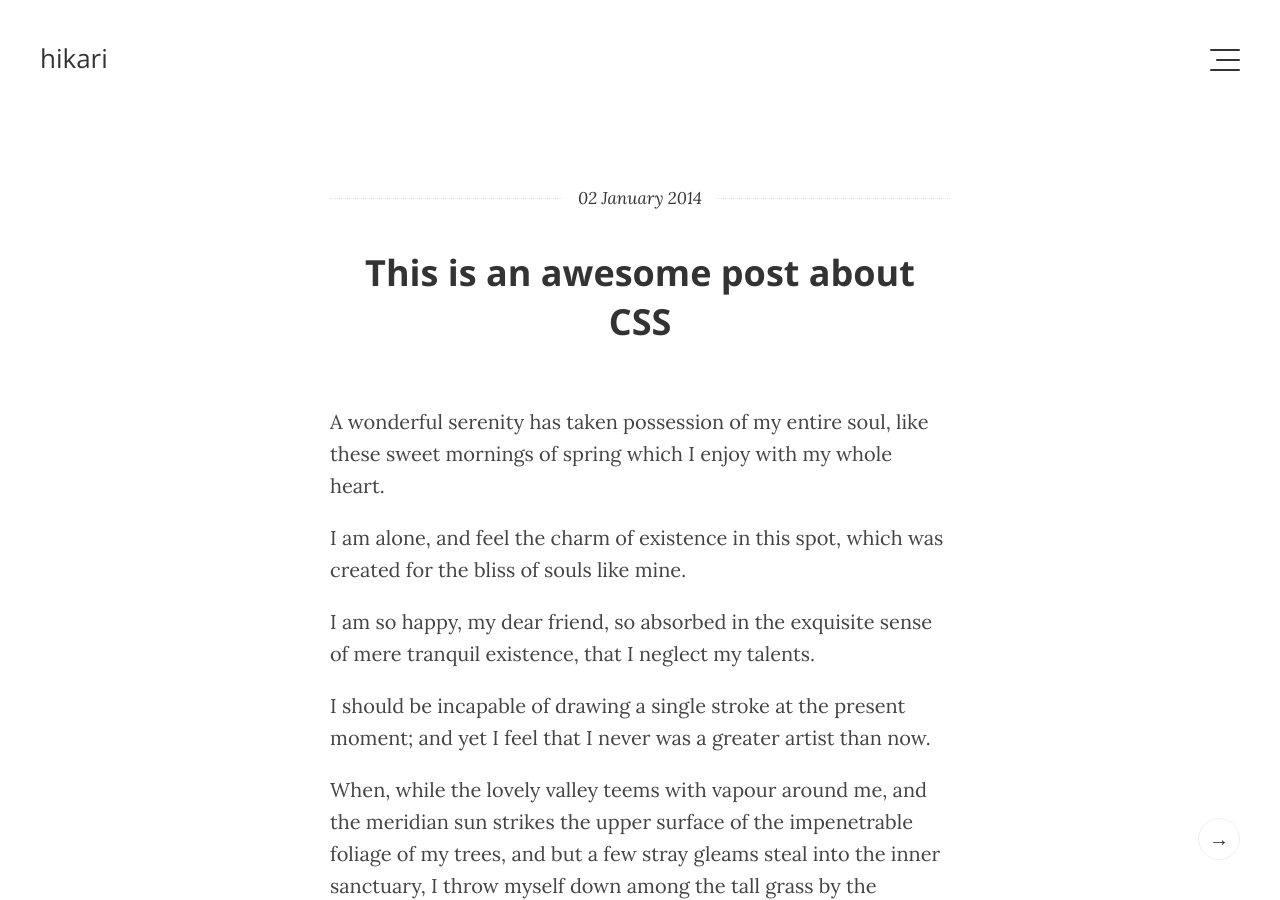
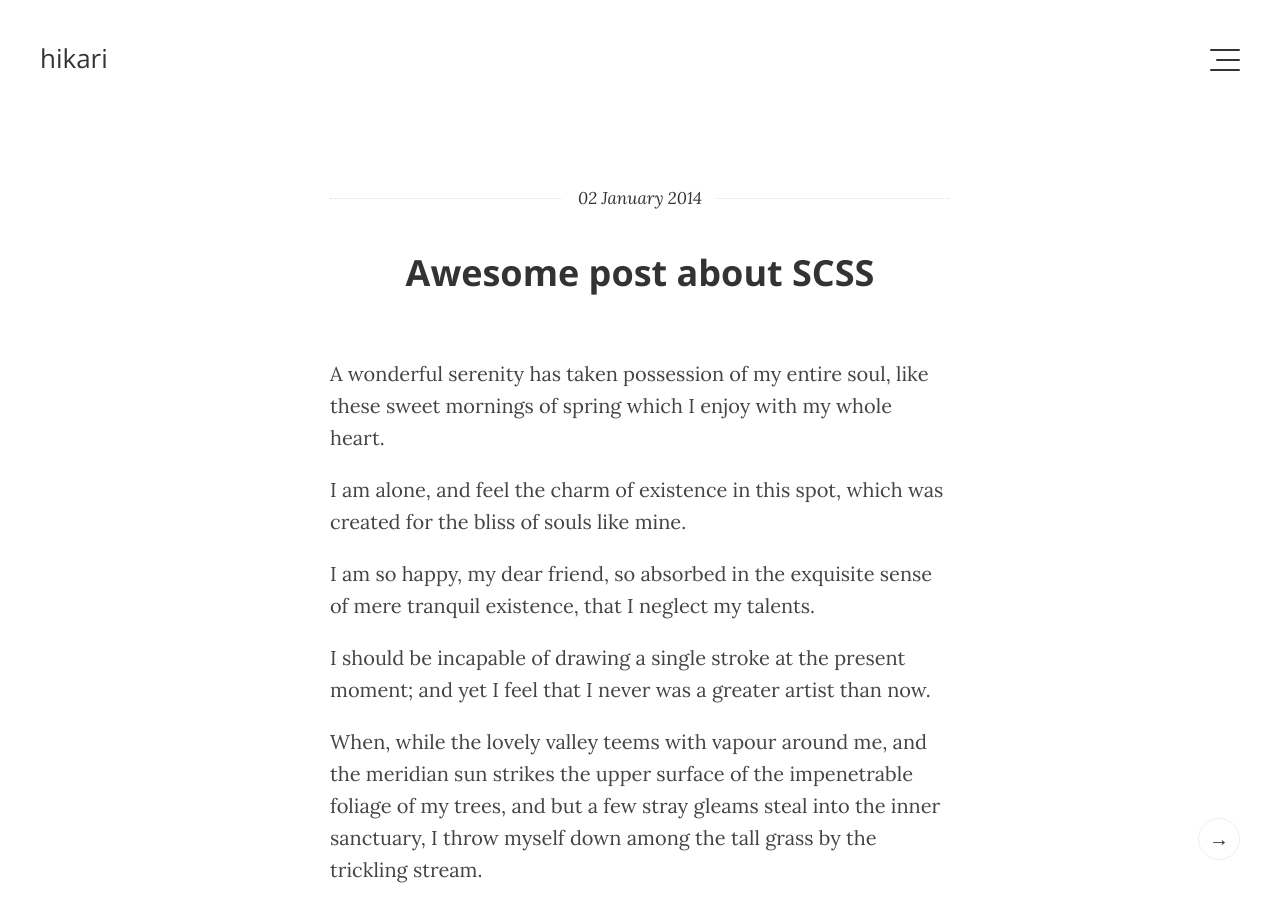
Before and after one commit to mx3m/hikari-for-jekyll, a Jekyll site: the page built from _posts/2014-01-02-awesome-post-about-css.markdown, in a window 1280 px wide and 900 px high. Built offline with Jekyll 4.4.1, drawn with Linux system fonts in a browser that asks for light colours; Markdown is read by kramdown in place of the engine named in the settings.

Commit message:
Profile pic and link fixes

```diff
--- a/_includes/header.html
+++ b/_includes/header.html
@@ -28,7 +28,7 @@
 	            	<p>I'm a developer, living in Paris, France and this is my personal blog. I share things on <a href="">Github</a>, flex my design muscles on <a href="">Dribbble</a>, share stupid thoughts on <a href="">Twitter</a>. Shoot me an <a href="mailto:">email</a> if you'd like to be in touch.</p>
             	</div>
             	<div id="avatar">
-            		<img src="/assets/img/avatar.jpg" alt="Profile Picture" title="wow, very face, such photograph, wow">
+            		<img src="{{ site.baseurl }}assets/img/avatar.jpg" alt="Profile Picture" title="wow, very face, such photograph, wow">
             	</div>
             </div>
 
--- a/_posts/2014-01-02-awesome-post-about-css.markdown
+++ b/_posts/2014-01-02-awesome-post-about-css.markdown
@@ -1,6 +1,6 @@
 ---
 layout: post
-title:  "This is an awesome post about CSS"
+title:  "Awesome post about SCSS"
 date:   2014-01-02 16:57:51
 ---
 
```
